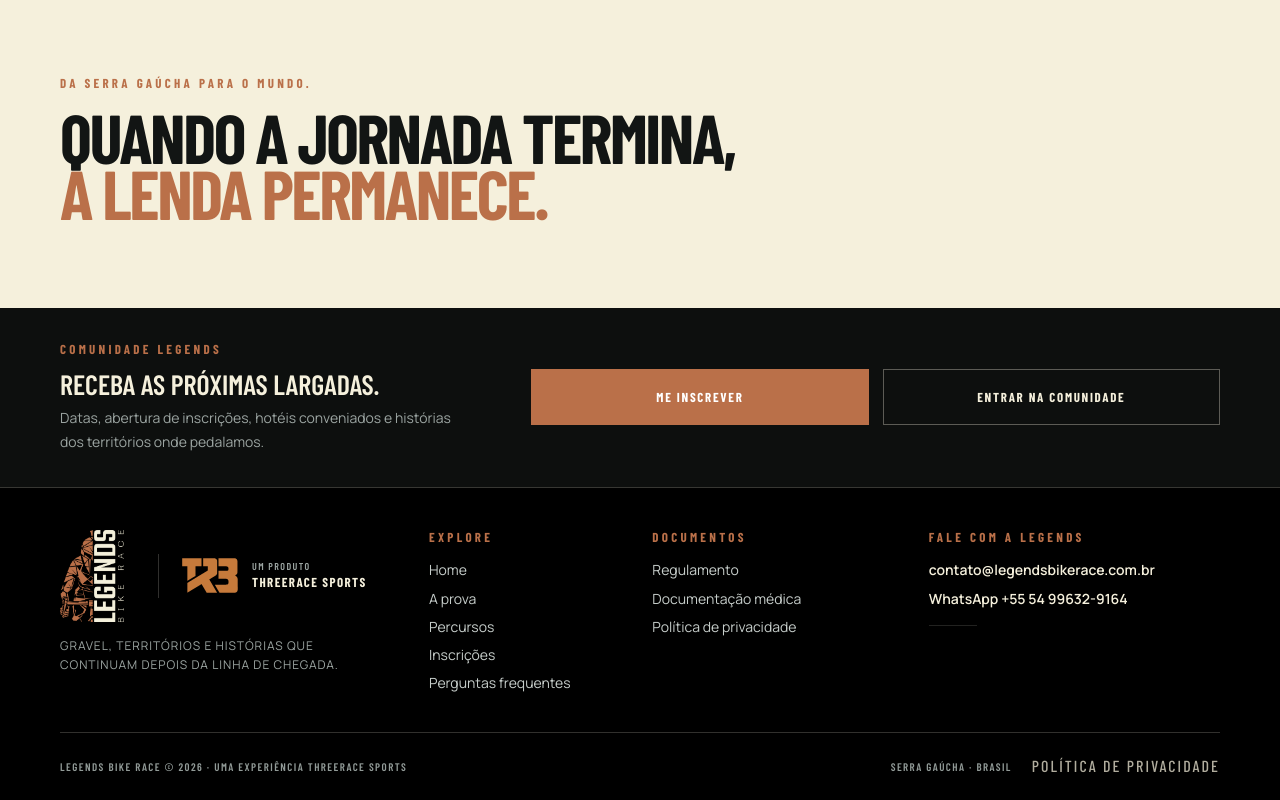
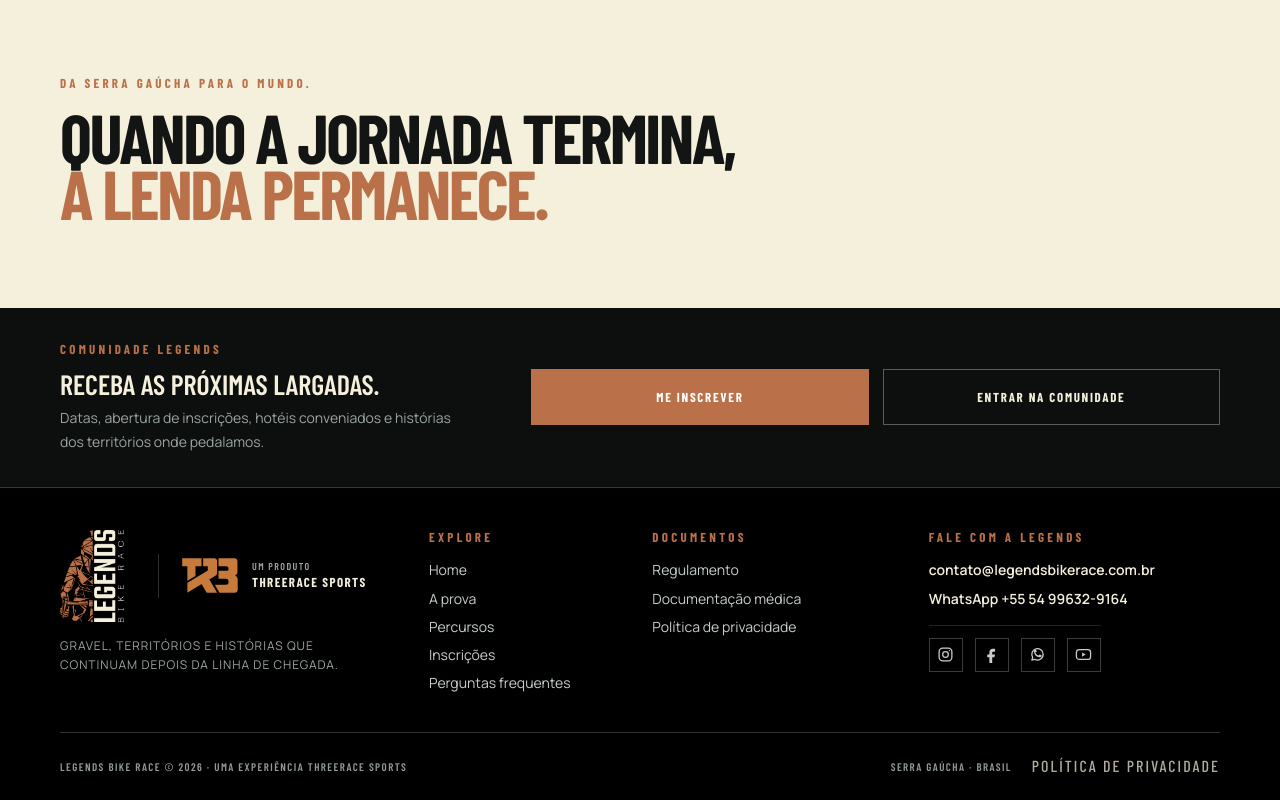
Before and after one commit to fabianolegends/legendsultimate, a Next.js app: page / in a window 1280 px wide. Shown: the part 6480-7280 px from the top of the page. Built offline with nearby package versions, Linux system fonts and the light colour scheme; a web font is replaced by a local one.

Commit message:
style: formatar icones de redes no rodape

```diff
--- a/app/legends-footer.css
+++ b/app/legends-footer.css
@@ -200,16 +200,14 @@
   margin-bottom: 7px;
 }
 
-.legendsFooterColumn > a,
-.legendsFooterSocials a {
+.legendsFooterColumn > a {
   color: #c6cdca;
   font-size: 14px;
   line-height: 1.45;
   transition: color .2s ease;
 }
 
-.legendsFooterColumn > a:hover,
-.legendsFooterSocials a:hover {
+.legendsFooterColumn > a:hover {
   color: var(--footer-copper);
 }
 
@@ -220,11 +218,43 @@
 
 .legendsFooterSocials {
   display: flex;
-  flex-wrap: wrap;
-  gap: 9px 16px;
+  align-items: center;
+  gap: 12px;
   margin-top: 8px;
   padding-top: 12px;
   border-top: 1px solid rgba(242, 237, 223, .14);
+}
+
+.legendsFooterSocials a {
+  display: grid;
+  place-items: center;
+  width: 34px;
+  height: 34px;
+  border: 1px solid rgba(242, 237, 223, .25);
+  color: #c6cdca;
+  transition: color .2s ease, border-color .2s ease, background .2s ease, transform .2s ease;
+}
+
+.legendsFooterSocials a:hover {
+  border-color: var(--footer-copper);
+  background: rgba(198, 122, 59, .12);
+  color: var(--footer-copper);
+  transform: translateY(-2px);
+}
+
+.legendsFooterSocials svg {
+  width: 17px;
+  height: 17px;
+  fill: none;
+  stroke: currentColor;
+  stroke-width: 1.8;
+  stroke-linecap: round;
+  stroke-linejoin: round;
+}
+
+.legendsFooterSocials .fillIcon {
+  fill: currentColor;
+  stroke: none;
 }
 
 .legendsFooterBottom {
@@ -382,8 +412,7 @@
     margin-top: 12px;
   }
 
-  .legendsFooterColumn > a,
-  .legendsFooterSocials a {
+  .legendsFooterColumn > a {
     font-size: 13px;
   }
 
```
